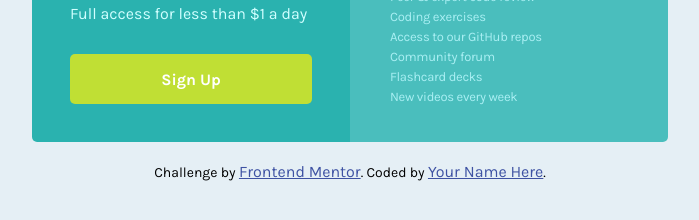
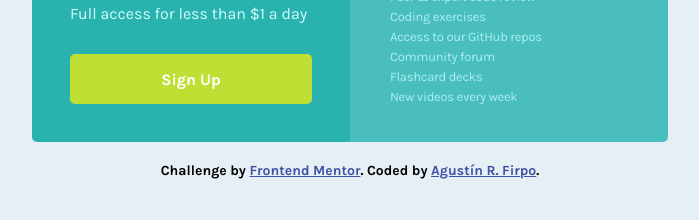
Before and after one commit to Arfirpo/single-price-grid-component-master, a plain HTML site: page index.html in a window 1280 px wide. Shown: the part 494-714 px from the top of the page, without its empty margins (290-989 px from the left). Drawn offline with Linux system fonts and the light colour scheme.

Commit message:
atributtion fixed

```diff
--- a/index.html
+++ b/index.html
@@ -39,10 +39,10 @@
     </section>
   </main>
   <footer>
-    <p class="attribution">
-      Challenge by <a href="https://www.frontendmentor.io?ref=challenge" target="_blank">Frontend Mentor</a>.
-      Coded by <a href="#">Your Name Here</a>.
-    </p>
+    <div class="attribution">
+      Challenge by <a class="attribution" href="https://www.frontendmentor.io?ref=challenge" target="_blank">Frontend Mentor</a>.
+      Coded by <a class="attribution" href="https://www.frontendmentor.io/profile/Arfirpo" target="_blank">Agustín R. Firpo</a>.
+    </div>
   </footer>
 </body>
 </html>
--- a/src/style.css
+++ b/src/style.css
@@ -124,14 +124,16 @@ body{
     font-size: .8125rem;
 }
 .attribution {
-    margin-top: -5rem;
+    font-weight: 700;
+    width: 100%;
+    margin: -3.875rem auto 0;
+    text-align: center;
     font-size: .6875rem;
-    text-align: center;
 }
 .attribution a {
     color: hsl(228, 45%, 44%);
 }
-@media (min-width:680px){
+@media (min-width:42.5rem){
     .main-container{
         width: 39.75rem;
         display: grid;
@@ -171,6 +173,8 @@ body{
         padding: 2.625rem 0 2.375rem 2.5rem;
     }
     .attribution{
+        width: 100%;
+        margin-top: -5rem;
         font-size: .875rem;
     }
 
```
Also changed, not shown: src/images/desktop-design.PNG (added), 2 other files.
